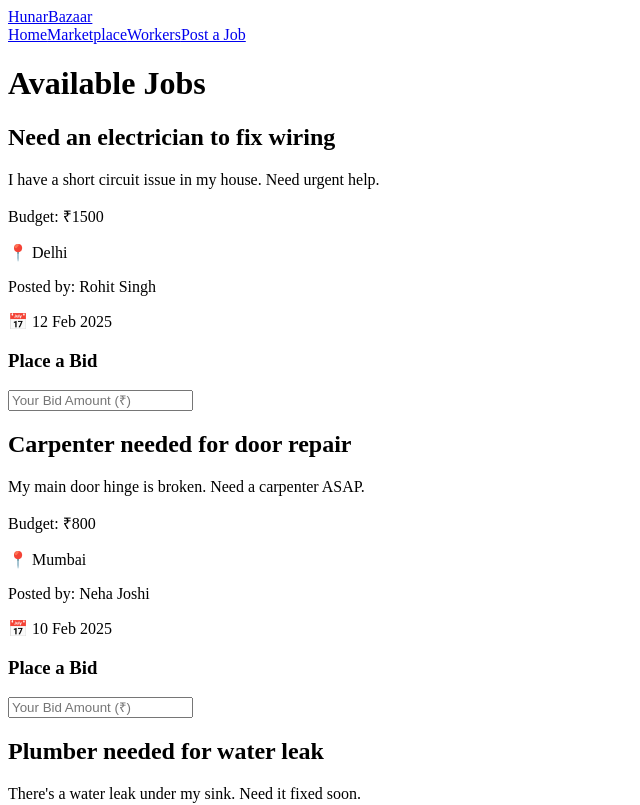
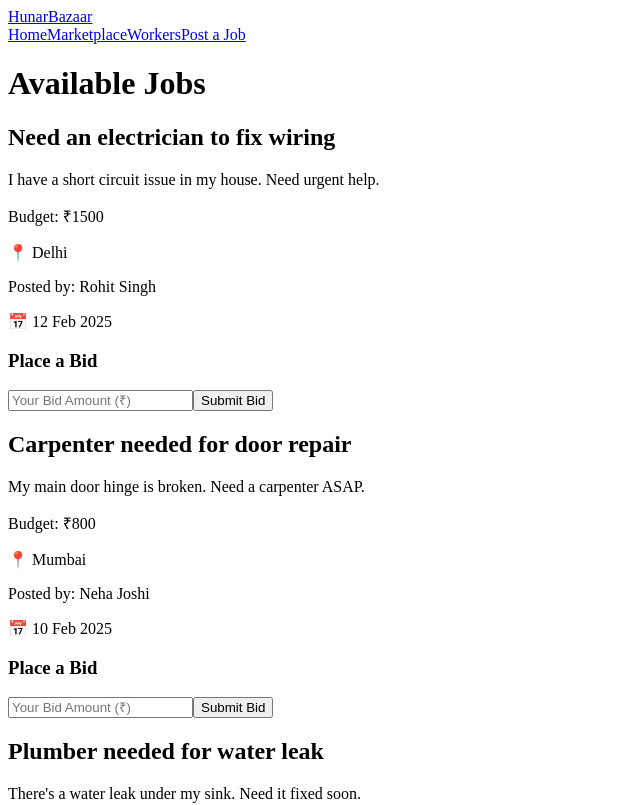
Before and after one commit to Jnmj-dev/HunarBazaar.in, a React (Create React App) app: page /marketplace in a window 1280 px wide. Shown: the top 805 px of the page, without its empty margins (0-640 px from the left). Built offline with nearby package versions, Linux system fonts and the light colour scheme.

Commit message:
Fixed Bidding system

```diff
--- a/src/pages/Marketplace.js
+++ b/src/pages/Marketplace.js
@@ -5,11 +5,29 @@ import Footer from "../components/Footer";
 
 function Marketplace() {
   const [bids, setBids] = useState({});
+  const [bidAmount, setBidAmount] = useState({});
 
-  const handleBidSubmit = (jobId, amount) => {
+  const handleInputChange = (jobId, value) => {
+    setBidAmount((prev) => ({
+      ...prev,
+      [jobId]: value,
+    }));
+  };
+
+  const handleBidSubmit = (jobId) => {
+    if (!bidAmount[jobId] || isNaN(bidAmount[jobId]) || bidAmount[jobId] <= 0) {
+      alert("Please enter a valid bid amount.");
+      return;
+    }
+
     setBids((prevBids) => ({
       ...prevBids,
-      [jobId]: [...(prevBids[jobId] || []), amount],
+      [jobId]: [...(prevBids[jobId] || []), `₹${bidAmount[jobId]}`],
+    }));
+
+    setBidAmount((prev) => ({
+      ...prev,
+      [jobId]: "",
     }));
   };
 
@@ -33,19 +51,26 @@ function Marketplace() {
                 <h3 className="font-semibold">Place a Bid</h3>
                 <input
                   type="number"
+                  value={bidAmount[job.id] || ""}
                   placeholder="Your Bid Amount (₹)"
                   className="w-full p-2 border rounded mt-2"
-                  onChange={(e) => handleBidSubmit(job.id, e.target.value)}
+                  onChange={(e) => handleInputChange(job.id, e.target.value)}
                 />
+                <button
+                  onClick={() => handleBidSubmit(job.id)}
+                  className="mt-2 bg-blue-500 text-white px-4 py-2 rounded-lg w-full"
+                >
+                  Submit Bid
+                </button>
               </div>
 
               {/* Display Bids */}
-              {bids[job.id] && (
+              {bids[job.id] && bids[job.id].length > 0 && (
                 <div className="mt-4">
                   <h3 className="font-semibold">Bids Received:</h3>
                   <ul className="text-blue-500">
                     {bids[job.id].map((bid, index) => (
-                      <li key={index}>₹{bid}</li>
+                      <li key={index}>{bid}</li>
                     ))}
                   </ul>
                 </div>
```
